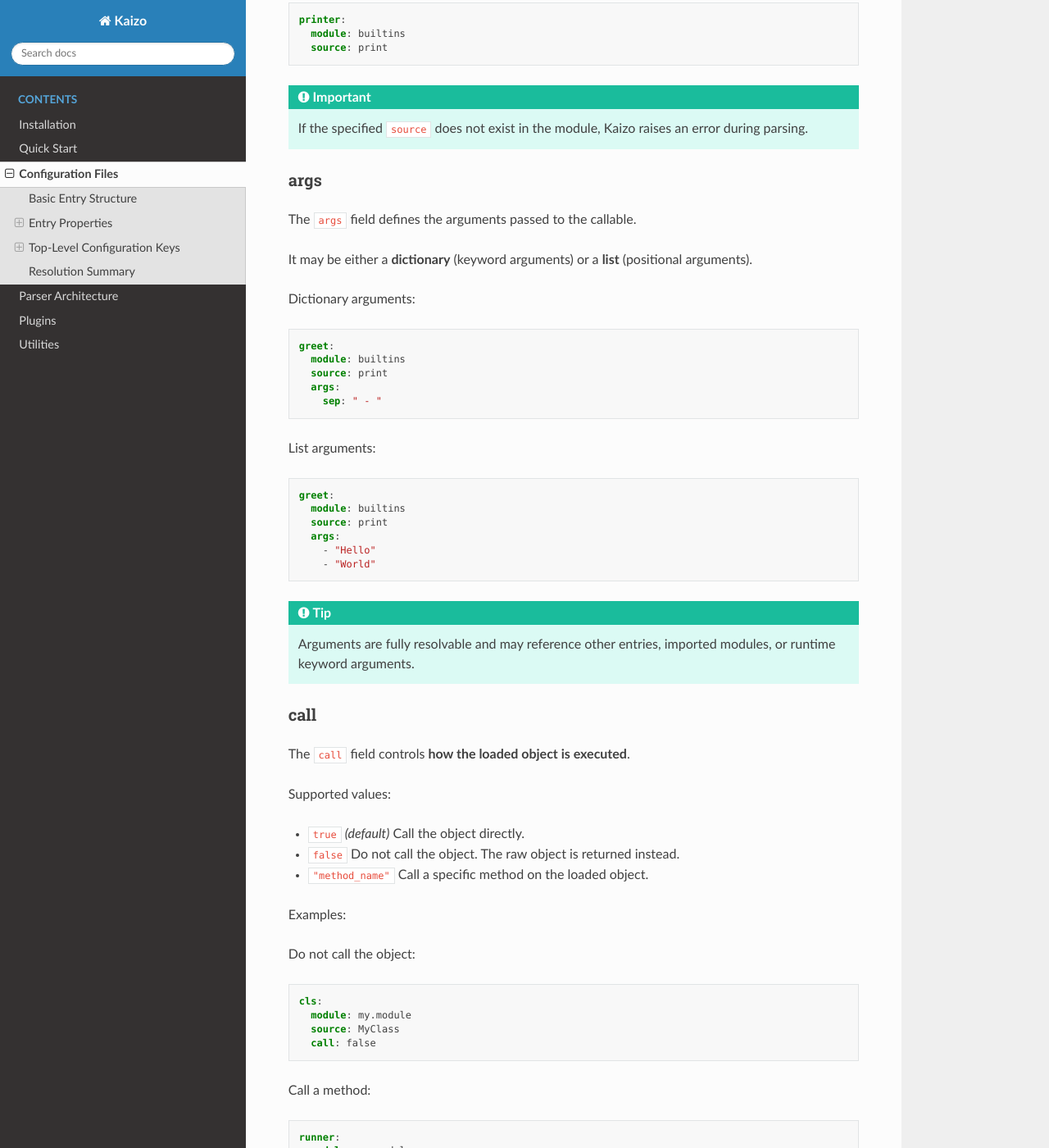
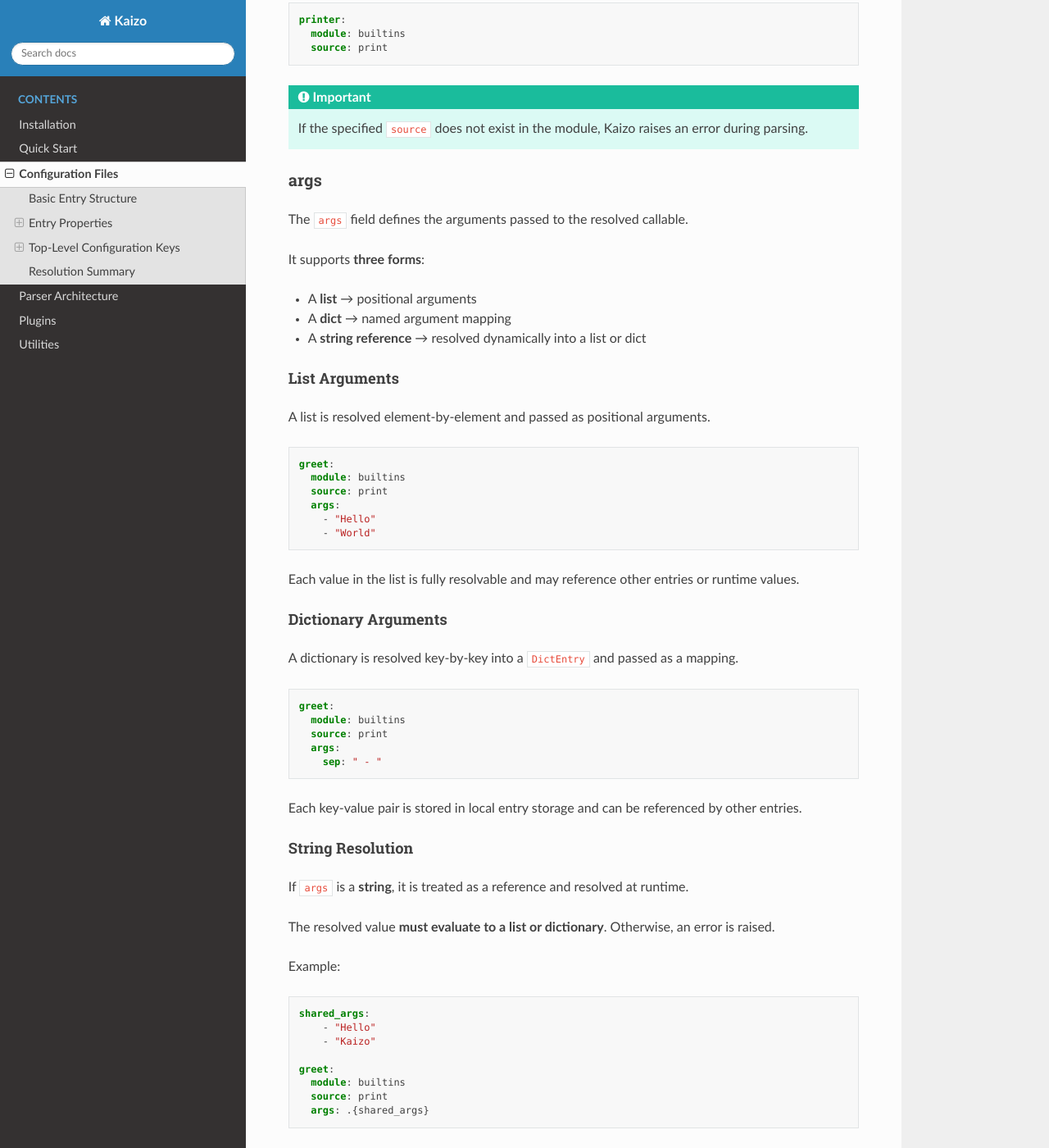
Before and after one commit to NaughtFound/kaizo, a Sphinx documentation site: the page built from docs/source/configuration.rst, in a window 1280 px wide and 1400 px high, scrolled down 2240 px. Shown: the whole window at 82% size. Built offline with Sphinx 7.4.7 and the Read the Docs theme 3.1.0, drawn with Linux system fonts in a browser that asks for light colours; some of the changed text lies outside the part shown.

Commit message:
feat(kwargs): new features added for parsing args (#25)

```diff
--- a/docs/source/configuration.rst
+++ b/docs/source/configuration.rst
@@ -118,22 +118,18 @@ Example:
 args
 ~~~~
 
-The ``args`` field defines the arguments passed to the callable.
+The ``args`` field defines the arguments passed to the resolved callable.
 
-It may be either a **dictionary** (keyword arguments) or a **list**
-(positional arguments).
+It supports **three forms**:
 
-Dictionary arguments:
+- A **list** → positional arguments
+- A **dict** → named argument mapping
+- A **string reference** → resolved dynamically into a list or dict
 
-.. code-block:: yaml
+List Arguments
+^^^^^^^^^^^^^^
 
-   greet:
-     module: builtins
-     source: print
-     args:
-       sep: " - "
-
-List arguments:
+A list is resolved element-by-element and passed as positional arguments.
 
 .. code-block:: yaml
 
@@ -144,10 +140,58 @@ List arguments:
        - "Hello"
        - "World"
 
-.. tip::
+Each value in the list is fully resolvable and may reference other
+entries or runtime values.
 
-   Arguments are fully resolvable and may reference other entries,
-   imported modules, or runtime keyword arguments.
+Dictionary Arguments
+^^^^^^^^^^^^^^^^^^^^
+
+A dictionary is resolved key-by-key into a ``DictEntry`` and passed
+as a mapping.
+
+.. code-block:: yaml
+
+   greet:
+     module: builtins
+     source: print
+     args:
+       sep: " - "
+
+Each key-value pair is stored in local entry storage and can be
+referenced by other entries.
+
+String Resolution
+^^^^^^^^^^^^^^^^^
+
+If ``args`` is a **string**, it is treated as a reference and resolved
+at runtime.
+
+The resolved value **must evaluate to a list or dictionary**.
+Otherwise, an error is raised.
+
+Example:
+
+.. code-block:: yaml
+
+   shared_args:
+       - "Hello"
+       - "Kaizo"
+
+   greet:
+     module: builtins
+     source: print
+     args: .{shared_args}
+
+At runtime, the string reference is **resolved** and **executed**.
+If the result is not a ``ListEntry`` or ``DictEntry``, parsing fails.
+
+.. warning::
+
+   When using string-based ``args``:
+
+   - The resolved value **must** be a ``ListEntry`` or ``DictEntry``
+   - Scalar values are not allowed
+   - Resolution happens before execution
 
 
 call
@@ -344,7 +388,7 @@ Plugins are invoked using:
 
 .. important::
 
-   Plugin execution is routed through the plugin’s ``dispatch`` method
+   Plugin execution is routed through the plugin's ``dispatch`` method
    with resolved metadata.
 
 
--- a/docs/source/parser.rst
+++ b/docs/source/parser.rst
@@ -142,7 +142,7 @@ Resolution includes:
 6. Execute or Cache Results
 ~~~~~~~~~~~~~~~~~~~~~~~~~~~
 
-Execution occurs when an entry’s ``__call__`` method is invoked.
+Execution occurs when an entry's ``__call__`` method is invoked.
 
 Depending on entry settings, results may be:
 
--- a/docs/source/plugins.rst
+++ b/docs/source/plugins.rst
@@ -68,12 +68,12 @@ During parsing, Kaizo performs the following steps for each plugin:
 1. Imports ``kaizo.plugins.<plugin_name>``
 2. Loads the plugin class specified by ``source``
 3. Resolves plugin arguments
-4. Wraps the plugin’s ``dispatch`` method using ``FnWithKwargs``
+4. Wraps the plugin's ``dispatch`` method using ``FnWithKwargs``
 5. Stores the wrapped callable for later use
 
 .. important::
 
-   The plugin’s ``dispatch`` method is **not called during parsing**.
+   The plugin's ``dispatch`` method is **not called during parsing**.
    It is only wrapped and prepared for execution.
 
 
--- a/docs/source/utilities.rst
+++ b/docs/source/utilities.rst
@@ -3,7 +3,7 @@ Utilities
 
 Kaizo provides several utility classes that manage execution,
 resolution, and storage of configuration entries. These utilities form
-the backbone of the parser’s behavior.
+the backbone of the parser's behavior.
 
 
 Entry System
--- a/pyproject.toml
+++ b/pyproject.toml
@@ -1,6 +1,6 @@
 [project]
 name = "kaizo"
-version = "1.3.6"
+version = "1.4.0"
 description = "declarative YAML-based configuration parser"
 authors = [{ name = "Mohammad Ghazanfari", email = "mgh.5225@gmail.com" }]
 readme = "README.md"
```
Also changed, not shown: other parts of docs/source/utilities.rst (+1 -1 lines), CHANGELOG.md (+13 -0 lines), 5 other files.
